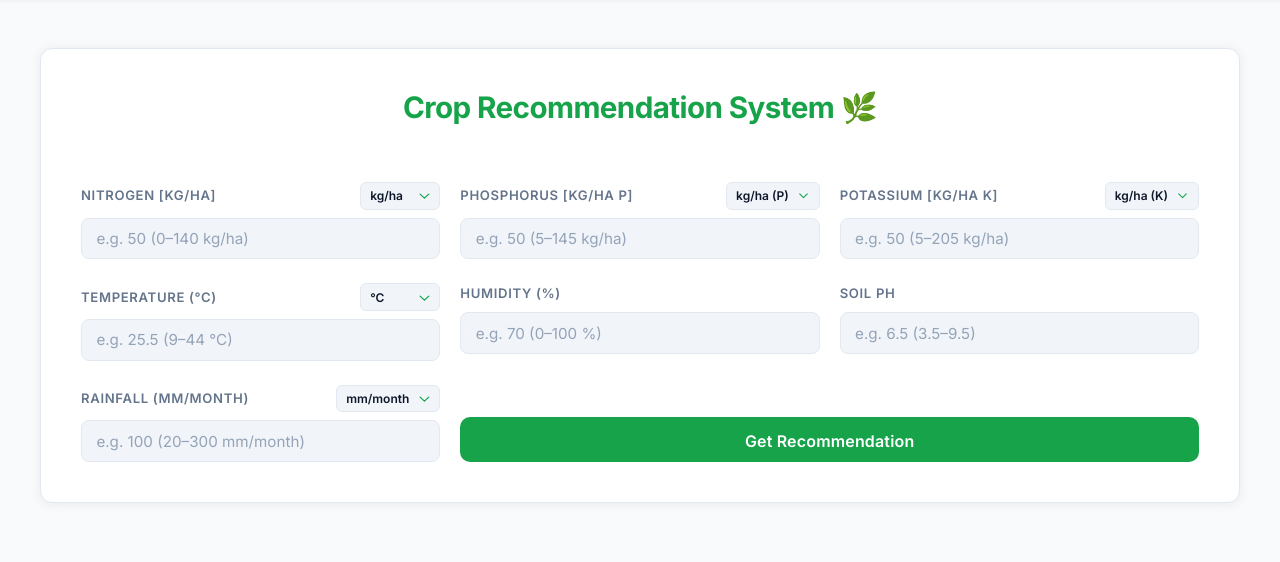
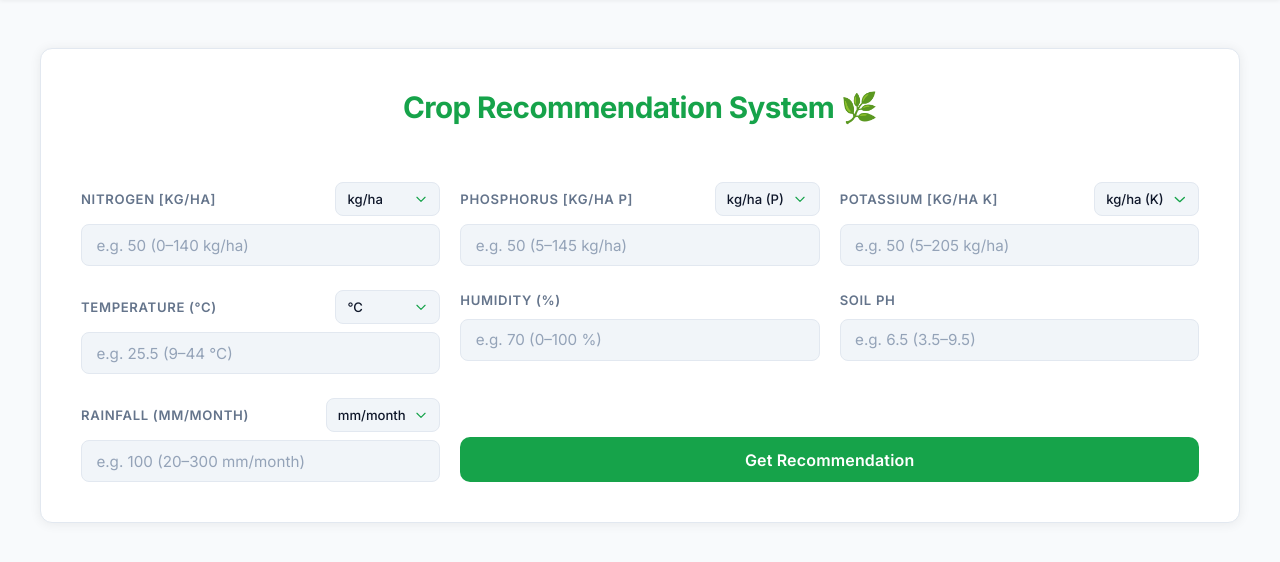
Before and after one commit to madhav-kr-singh/AgriSense, a Flask app: page / in a window 1280 px wide. Shown: the part 60-622 px from the top of the page. Run offline with Flask 3, Linux system fonts and the light colour scheme; parts of the project's set-up code (start-up, migrations or seed data) failed here and were passed over.

Commit message:
style: align unit dropdown width and padding with hero section language select

```diff
--- a/templates/index.html
+++ b/templates/index.html
@@ -297,24 +297,25 @@
     }
 
     .unit-select-wrapper .custom-select__trigger {
-      font-size: .75rem;
-      font-weight: 600;
-      padding: .2rem .55rem;
-      min-width: 80px;
-      border-radius: 6px;
+      font-size: .82rem;
+      font-weight: 500;
+      padding: .35rem .7rem;
+      min-width: 105px;
+      border-radius: 8px;
     }
 
     .unit-select-wrapper .custom-select__options {
-      min-width: 110px;
-      font-size: .78rem;
+      min-width: 130px;
+      width: max-content;
+      font-size: .85rem;
       right: 0;
       top: calc(100% + 4px);
       z-index: 99999 !important;
     }
 
     .unit-select-wrapper .custom-select__option {
-      padding: .4rem .7rem;
-      font-size: .78rem;
+      padding: .6rem 1rem;
+      font-size: .85rem;
     }
 
     label {
```
